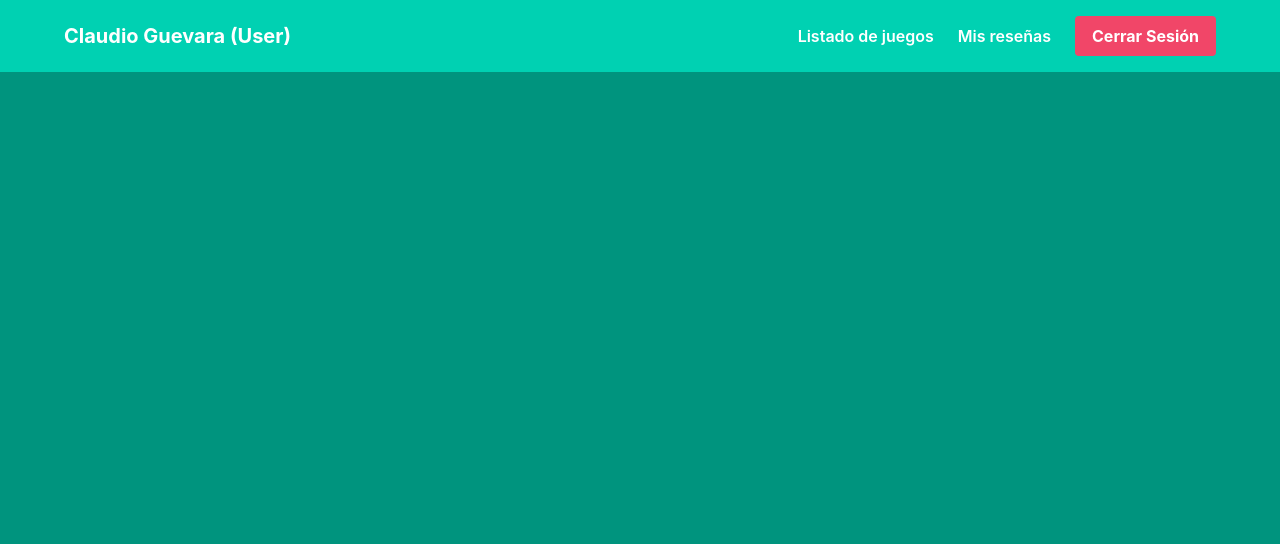
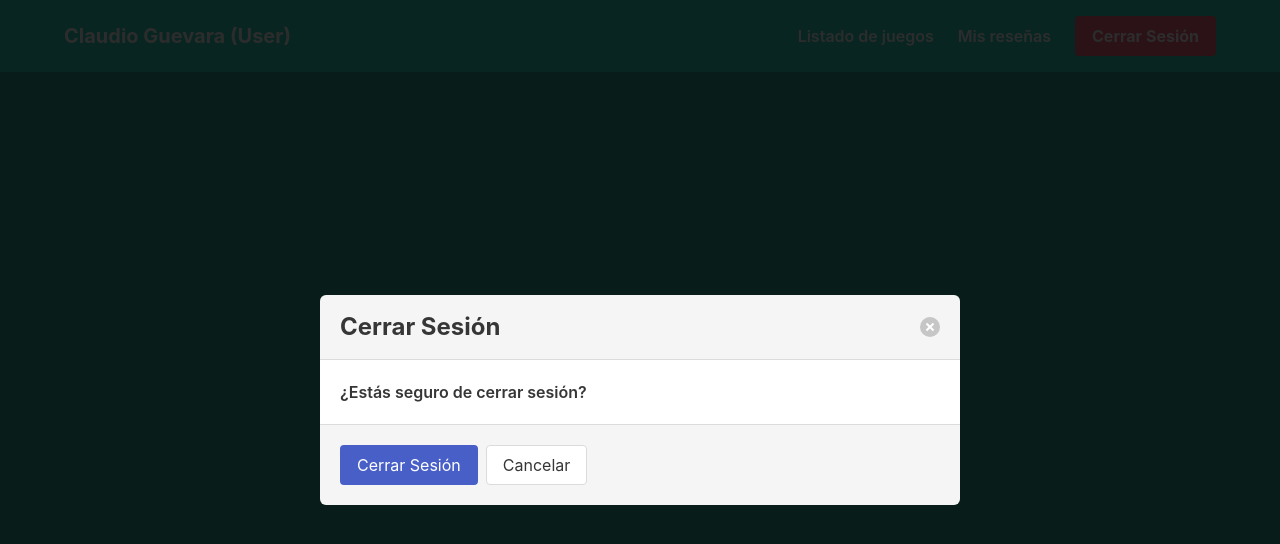
Before and after one commit to ClaudioGuevaraDev/React-Node-PostgreSQL-Bulma-TypeScript, a React (Create React App) app in the folder client/: page /home in a window 1280 px wide. Both pictures are taken after a click on the link "Cerrar Sesión". Shown: the top 544 px of the page. Built offline with nearby package versions, Linux system fonts and the light colour scheme.

Commit message:
modal para cerrar sesión listo

```diff
--- a/client/src/components/Navbar/Navbar.tsx
+++ b/client/src/components/Navbar/Navbar.tsx
@@ -1,7 +1,18 @@
+import { useState } from 'react'
+
 const Navbar = () => {
+    const [classModal, setClassModal] = useState('modal')
 
     const handleNavbar = () => {
         document.getElementById('nav-menu')?.classList.toggle('is-active')
+    }
+
+    const handleOpenModal = () => {
+        setClassModal('modal is-active')
+    }
+
+    const handleCloseModal = () => {
+        setClassModal('modal is-clipped')
     }
 
     return (
@@ -23,11 +34,29 @@ const Navbar = () => {
                         <a className='navbar-item has-text-weight-semibold'>Mis reseñas</a>
                         <div className='navbar-item'>
                             <div className='buttons'>
-                                <a className='button is-danger'>
+                                <a className='button is-danger' onClick={handleOpenModal}>
                                     <strong>Cerrar Sesión</strong>
                                 </a>
                             </div>
                         </div>
+                    </div>
+                </div>
+
+                {/* Modal */}
+                <div className={classModal}>
+                    <div className="modal-background"></div>
+                    <div className="modal-card">
+                        <header className="modal-card-head">
+                            <p className="modal-card-title has-text-weight-bold">Cerrar Sesión</p>
+                            <button className="delete" aria-label="close" onClick={handleCloseModal}></button>
+                        </header>
+                        <section className='modal-card-body'>
+                            <p className='has-text-dark has-text-weight-semibold'>¿Estás seguro de cerrar sesión?</p>
+                        </section>
+                        <footer className='modal-card-foot'>
+                            <button className='button is-link'>Cerrar Sesión</button>
+                            <button className='button' onClick={handleCloseModal}>Cancelar</button>
+                        </footer>
                     </div>
                 </div>
             </div>
```
